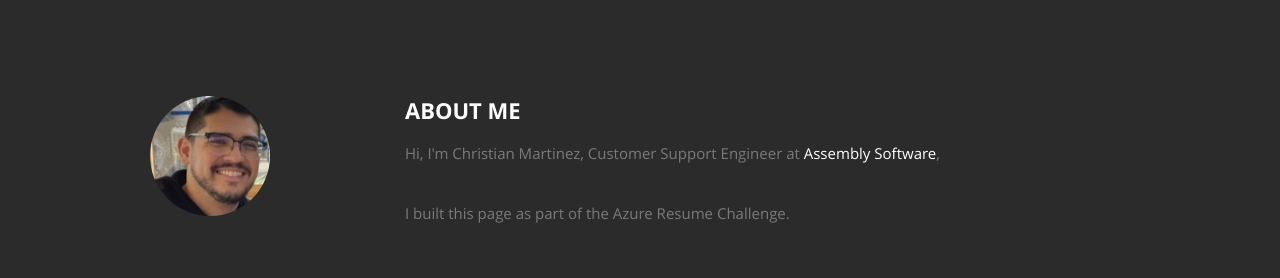
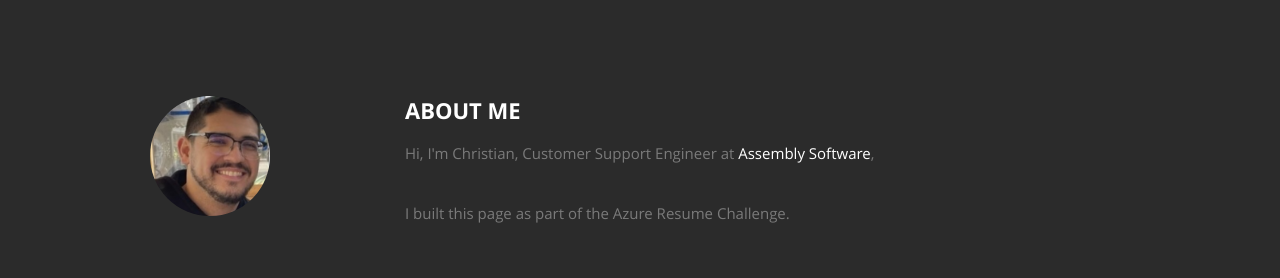
Before and after one commit to Cmarty413/azure-resume, a plain HTML site: page frontend/index.html in a window 1280 px wide. Shown: the part 800-1078 px from the top of the page. Drawn offline with nearby package versions, Linux system fonts and the light colour scheme; no server answers; files whose address does not match are found by name.

Commit message:
Update index.html

```diff
--- a/frontend/index.html
+++ b/frontend/index.html
@@ -88,7 +88,7 @@
 
             <h2>ABOUT ME</h2>
 
-            <p> Hi, I'm Christian Martinez, <span>Customer Support Engineer at <a href=https://assemblysoftware.com/">Assembly Software</a></span>,
+            <p> Hi, I'm Christian, <span>Customer Support Engineer at <a href=https://assemblysoftware.com/">Assembly Software</a></span>,
 
          </br>
       </br>
```
